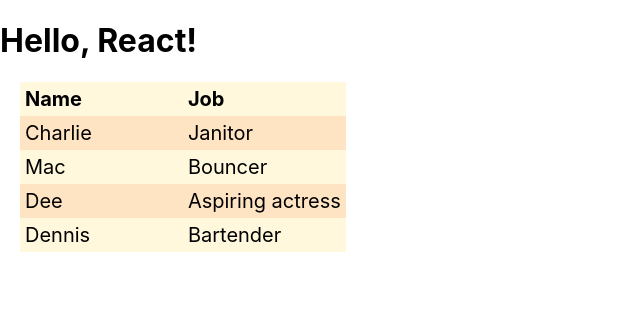
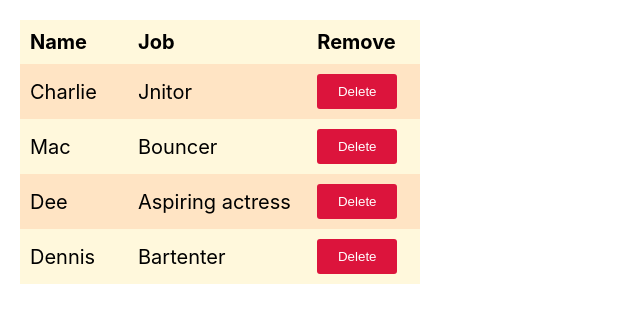
Before and after one commit to rhdmldus/tryAgain, a React (Create React App) app in the folder react-tutorial/: page / in a window 1280 px wide. Shown: the top 322 px of the page, without its empty margins (0-640 px from the left). Built offline with nearby package versions, Linux system fonts and the light colour scheme.

Commit message:
removeCharacter event

```diff
--- a/react-tutorial/src/App.js
+++ b/react-tutorial/src/App.js
@@ -2,14 +2,44 @@
 import Table from './Table'
 
 class App extends Component {
+    state = {
+        characters: [
+            {
+                name: 'Charlie',
+                job: 'Jnitor',
+            },
+            {
+                name: 'Mac',
+                job: 'Bouncer',
+            },
+            {
+                name: 'Dee',
+                job: 'Aspiring actress',
+            },
+            {
+                name: 'Dennis',
+                job: 'Bartenter'
+            }
+        ],
+    }
     render() {
+        const {characters} = this.state
         return (
-            <div className="App">
-                <h1>Hello, React!</h1>
-                <Table />
+            <div className="container">
+                <Table characterData={characters} removeCharacter={this.removeCharacter} />
             </div>
         )
     }
+    removeCharacter = (index) => {
+        const {characters} = this.state
+
+        this.setState({
+            characters: characters.filter((character, i) => {
+                return i !== index
+            }),
+        })
+    }
 }
 
+
 export default App
--- a/react-tutorial/src/Table.js
+++ b/react-tutorial/src/Table.js
@@ -1,36 +1,41 @@
 import React, {Component} from 'react'
 
-class Table extends Component {
-    render() {
-        return(
-            <table>
+const TableHeader = () => {
+    return (
         <thead>
         <tr>
             <th>Name</th>
             <th>Job</th>
+            <th>Remove</th>
         </tr>
     </thead>
-                <tbody>
-                    <tr>
-                        <td>Charlie</td>
-                        <td>Janitor</td>
+    )
+}
+const TableBody = (props) => {
+    const rows = props.characterData.map((row, index) => {
+        return (
+            <tr key={index}>
+                <td>{row.name}</td>
+                <td>{row.job}</td>
+                <td>
+                    <button onClick={() => props.removeCharacter(index)}>Delete</button>
+                </td>
             </tr>
-                    <tr>
-                        <td>Mac</td>
-                        <td>Bouncer</td>
-                    </tr>
-                    <tr>
-                        <td>Dee</td>
-                        <td>Aspiring actress</td>
-                    </tr>
-                    <tr>
-                        <td>Dennis</td>
-                        <td>Bartender</td>
-                    </tr>
-                </tbody>
+        )
+    })
+
+    return <tbody>{rows}</tbody>
+}
+
+const Table = (props) => {
+    const {characterData, removeCharacter} = props
+
+    return(
+        <table>
+            <TableHeader />
+            <TableBody characterData={characterData} removeCharacter={removeCharacter} />
         </table>
     )
 }
-}
 
 export default Table
--- a/react-tutorial/src/index.css
+++ b/react-tutorial/src/index.css
@@ -11,10 +11,13 @@
   font-family: source-code-pro, Menlo, Monaco, Consolas, 'Courier New',
     monospace;
 }
-table {margin:20px;border-collapse:collapse;font-size:20px;}
+table {margin:20px;width:400px;border-collapse:collapse;font-size:20px;}
 table th{text-align: left;background-color:cornsilk;}
-table td{width:50%;}
-table *{padding:5px;}
+table td:nth-child(1){width:100px;}
+table td:nth-child(2){width:200px;}
+table td:nth-child(3){width:100px;}
+table td button{width:80px;background:crimson;color:#fff;border:none;border-radius:3px;}
+table *{padding:10px;}
 table tr:nth-child(odd){background-color:bisque;}
 table tr:nth-child(even){background-color:cornsilk;}
 /* table *tr {border-bottom:1px solid #eee;} */
```
Also changed, not shown: react-tutorial/src/Form.js (added). Lines whose indentation alone changed are shown as unchanged.
